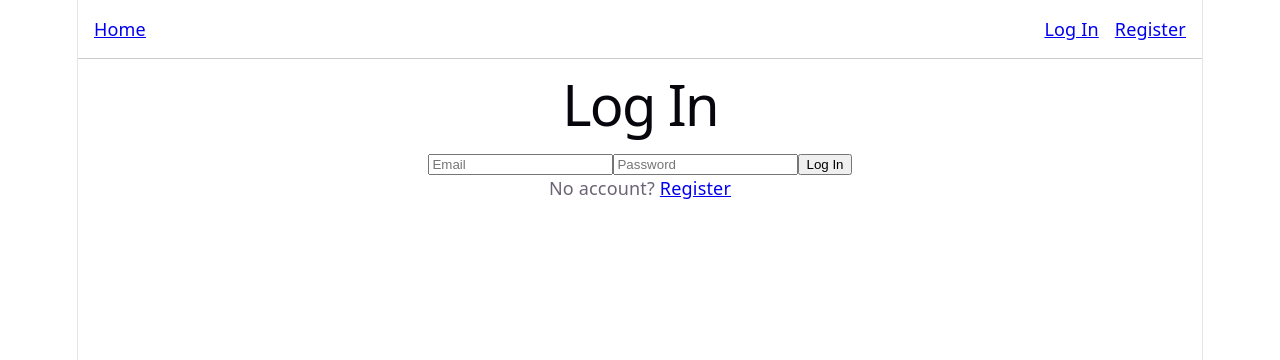
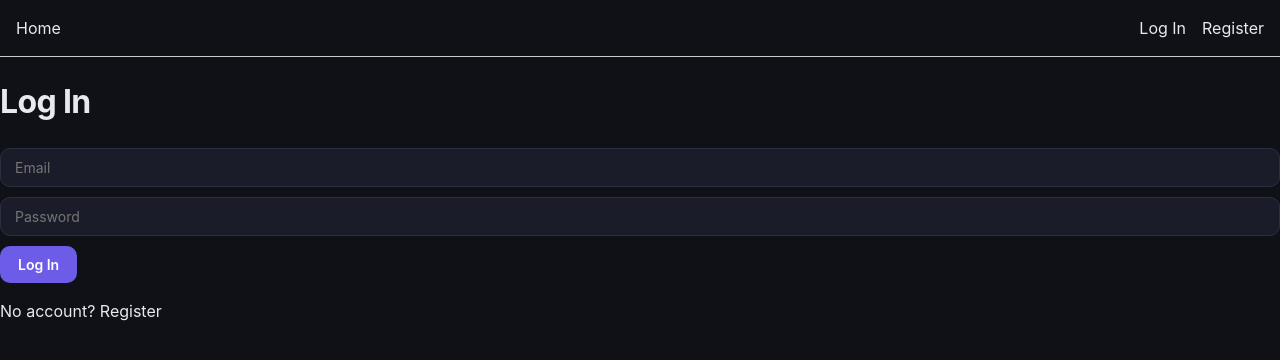
Before and after one commit to veenz-z/cinetrack, a React app in the folder frontend/: page /login in a window 1280 px wide. Shown: the top 360 px of the page. Built offline with nearby package versions, Linux system fonts and the light colour scheme; no server answers; the HTML template or start-up script is replaced by a standard one.

Commit message:
add CSS and added MediaCard component

```diff
--- /dev/null
+++ b/frontend/src/components/MediaCard.jsx
@@ -0,0 +1,49 @@
+import { Link } from 'react-router-dom';
+
+function MediaCard({ item, actions }) {
+    return (
+        <div
+            style={{
+                background: 'var(--color-surface)',
+                borderRadius: 'var(--radius)',
+                overflow: 'hidden',
+                boxShadow: 'var(--shadow)',
+                width: '160px',
+            }}
+        >
+            <Link to={`/title/${item.media_type}/${item.tmdb_id}`}>
+                {item.poster_path ? (
+                    <img
+                        src={`https://image.tmdb.org/t/p/w200${item.poster_path}`}
+                        alt={item.title}
+                        style={{ width: '100%', display: 'block', aspectRatio: '2/3', objectFit: 'cover' }}
+                    />
+                ) : (
+                    <div
+                        style={{
+                            aspectRatio: '2/3',
+                            background: 'var(--color-border)',
+                            display: 'flex',
+                            alignItems: 'center',
+                            justifyContent: 'center',
+                            color: 'var(--color-text-muted)',
+                            fontSize: '12px',
+                        }}
+                    >
+                        No image
+                    </div>
+                )}
+                <p style={{ padding: '8px 10px 0', margin: 0, fontWeight: 600, fontSize: '14px' }}>
+                    {item.title}
+                </p>
+            </Link>
+            <div style={{ padding: '8px 10px 10px' }}>{actions}</div>
+        </div>
+    );
+}
+
+export default MediaCard;
+
+//Why the actions prop? Home needs an "Add to Watchlist" button/ Watchlist needs a status dropdown + Remove button
+// different controls per page same card shell
+// Passing them as a prop keeps one component doing both instead of duplicating the whole card twice and waste usage
--- a/frontend/src/index.css
+++ b/frontend/src/index.css
@@ -1,111 +1,91 @@
 :root {
-  --text: #6b6375;
-  --text-h: #08060d;
-  --bg: #fff;
-  --border: #e5e4e7;
-  --code-bg: #f4f3ec;
-  --accent: #aa3bff;
-  --accent-bg: rgba(170, 59, 255, 0.1);
-  --accent-border: rgba(170, 59, 255, 0.5);
-  --social-bg: rgba(244, 243, 236, 0.5);
-  --shadow:
-    rgba(0, 0, 0, 0.1) 0 10px 15px -3px, rgba(0, 0, 0, 0.05) 0 4px 6px -2px;
-
-  --sans: system-ui, 'Segoe UI', Roboto, sans-serif;
-  --heading: system-ui, 'Segoe UI', Roboto, sans-serif;
-  --mono: ui-monospace, Consolas, monospace;
-
-  font: 18px/145% var(--sans);
-  letter-spacing: 0.18px;
-  color-scheme: light dark;
-  color: var(--text);
-  background: var(--bg);
-  font-synthesis: none;
-  text-rendering: optimizeLegibility;
-  -webkit-font-smoothing: antialiased;
-  -moz-osx-font-smoothing: grayscale;
-
-  @media (max-width: 1024px) {
-    font-size: 16px;
-  }
+    --color-bg: #0f1117;
+    --color-surface: #1a1d29;
+    --color-surface-hover: #22263a;
+    --color-border: #2a2f42;
+    --color-text: #e8e9f0;
+    --color-text-muted: #9195a8;
+    --color-primary: #6c5ce7;
+    --color-primary-hover: #7d70ec;
+    --color-danger: #e74c3c;
+    --color-success: #2ecc71;
+    --radius: 10px;
+    --shadow: 0 4px 14px rgba(0, 0, 0, 0.35);
 }
 
-@media (prefers-color-scheme: dark) {
-  :root {
-    --text: #9ca3af;
-    --text-h: #f3f4f6;
-    --bg: #16171d;
-    --border: #2e303a;
-    --code-bg: #1f2028;
-    --accent: #c084fc;
-    --accent-bg: rgba(192, 132, 252, 0.15);
-    --accent-border: rgba(192, 132, 252, 0.5);
-    --social-bg: rgba(47, 48, 58, 0.5);
-    --shadow:
-      rgba(0, 0, 0, 0.4) 0 10px 15px -3px, rgba(0, 0, 0, 0.25) 0 4px 6px -2px;
-  }
-
-  #social .button-icon {
-    filter: invert(1) brightness(2);
-  }
+* {
+    box-sizing: border-box;
 }
 
 body {
-  margin: 0;
+    margin: 0;
+    background: var(--color-bg);
+    color: var(--color-text);
+    font-family: 'Inter', system-ui, -apple-system, sans-serif;
+    line-height: 1.5;
 }
 
-#root {
-  width: 1126px;
-  max-width: 100%;
-  margin: 0 auto;
-  text-align: center;
-  border-inline: 1px solid var(--border);
-  min-height: 100svh;
-  display: flex;
-  flex-direction: column;
-  box-sizing: border-box;
+h1, h2, h3 {
+    font-weight: 700;
+    letter-spacing: -0.02em;
 }
 
-h1,
-h2 {
-  font-family: var(--heading);
-  font-weight: 500;
-  color: var(--text-h);
+a {
+    color: inherit;
+    text-decoration: none;
 }
 
-h1 {
-  font-size: 56px;
-  letter-spacing: -1.68px;
-  margin: 32px 0;
-  @media (max-width: 1024px) {
-    font-size: 36px;
-    margin: 20px 0;
-  }
-}
-h2 {
-  font-size: 24px;
-  line-height: 118%;
-  letter-spacing: -0.24px;
-  margin: 0 0 8px;
-  @media (max-width: 1024px) {
-    font-size: 20px;
-  }
-}
-p {
-  margin: 0;
+input, select, button {
+    font-family: inherit;
+    font-size: 14px;
 }
 
-code,
-.counter {
-  font-family: var(--mono);
-  display: inline-flex;
-  border-radius: 4px;
-  color: var(--text-h);
+input[type="text"],
+input[type="email"],
+input[type="password"] {
+    background: var(--color-surface);
+    border: 1px solid var(--color-border);
+    color: var(--color-text);
+    padding: 10px 14px;
+    border-radius: var(--radius);
+    width: 100%;
+    margin-bottom: 10px;
+    transition: border-color 0.15s ease;
 }
 
-code {
-  font-size: 15px;
-  line-height: 135%;
-  padding: 4px 8px;
-  background: var(--code-bg);
+input:focus {
+    outline: none;
+    border-color: var(--color-primary);
 }
+
+button {
+    background: var(--color-primary);
+    color: white;
+    border: none;
+    padding: 10px 18px;
+    border-radius: var(--radius);
+    cursor: pointer;
+    font-weight: 600;
+    transition: background 0.15s ease, transform 0.1s ease;
+}
+
+button:hover {
+    background: var(--color-primary-hover);
+}
+
+button:active {
+    transform: scale(0.97);
+}
+
+button:disabled {
+    opacity: 0.5;
+    cursor: not-allowed;
+}
+
+select {
+    background: var(--color-surface);
+    color: var(--color-text);
+    border: 1px solid var(--color-border);
+    padding: 8px 10px;
+    border-radius: var(--radius);
+}
--- a/frontend/src/pages/Home.jsx
+++ b/frontend/src/pages/Home.jsx
@@ -3,6 +3,8 @@ import { Link } from 'react-router-dom'; // for going to a specific movie info p
 import { searchTMDB } from '../api/tmdb'; // function made before (get)
 import { addToWatchlist } from '../api/watchlist'; // function made before (post)
 import { useAuth } from '../context/AuthContext'; // to check login
+import MediaCard from '../components/MediaCard';
+
 
 function Home() { // start of the component
     const [query, setQuery] = useState(''); // the text inside of search box
@@ -60,20 +62,29 @@ function Home() { // start of the component
 
             <div style={{ display: 'flex', flexWrap: 'wrap', gap: '16px' }}>
                 {results.map((item) => (
-                    <div key={item.tmdb_id} style={{ width: '150px' }}>
-                        <Link to={`/title/${item.media_type}/${item.tmdb_id}`}>
-                            {item.poster_path ? (
-                                <img
-                                    src={`https://image.tmdb.org/t/p/w200${item.poster_path}`}
-                                    alt={item.title}
-                                    style={{ width: '100%' }}
-                                />
-                            ) : (
-                                <div style={{ height: '200px', background: '#ccc' }}>No image</div>
-                            )}
-                            <p>{item.title}</p>
-                        </Link>
-                        <button onClick={() => handleAdd(item)}>Add to Watchlist</button>
+                    // <div key={item.tmdb_id} style={{ width: '150px' }}>
+                    //     <Link to={`/title/${item.media_type}/${item.tmdb_id}`}>
+                    //         {item.poster_path ? (
+                    //             <img
+                    //                 src={`https://image.tmdb.org/t/p/w200${item.poster_path}`}
+                    //                 alt={item.title}
+                    //                 style={{ width: '100%' }}
+                    //             />
+                    //         ) : (
+                    //             <div style={{ height: '200px', background: '#ccc' }}>No image</div>
+                    //         )}
+                    //         <p>{item.title}</p>
+                    //     </Link>
+                    //     <button onClick={() => handleAdd(item)}>Add to Watchlist</button>
+                    // </div>
+                    <div style={{ display: 'flex', flexWrap: 'wrap', gap: '16px' }}>
+                        {results.map((item) => (
+                            <MediaCard
+                                key={item.tmdb_id}
+                                item={item}
+                                actions={<button onClick={() => handleAdd(item)}>Add to Watchlist</button>}
+                            />
+                        ))}
                     </div>
                 ))}
             </div>
```
Also changed, not shown: frontend/src/pages/Watchlist.jsx (+39 -13 lines).
